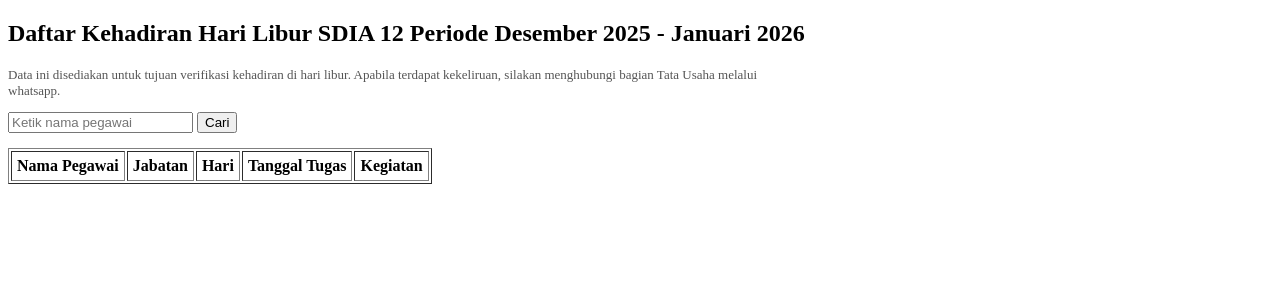
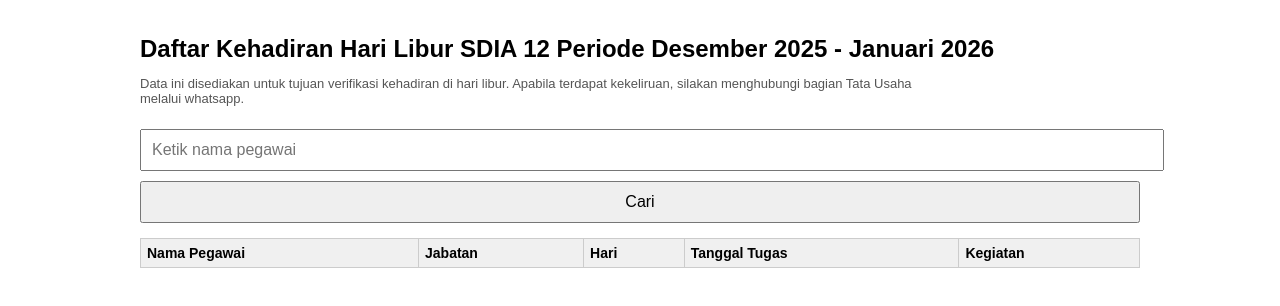
Before and after one commit to ghulaaman/Kegiatan-Hari-Libur-SDIA-12, a plain HTML site: page index.html in a window 1280 px wide. Drawn offline with Linux system fonts and the light colour scheme.

Commit message:
Add files via upload

```diff
--- a/index.html
+++ b/index.html
@@ -2,8 +2,70 @@
 <html lang="id">
 <head>
 <meta charset="UTF-8">
-<title>Daftar Kehadiran Hari Libur SDIA 12 Periode Desember 2025 - Januari 2026</title>
+<meta name="viewport" content="width=device-width, initial-scale=1">
+
+<title>Daftar Kehadiran Hari Libur — Desember 2026</title>
+
+<style>
+  body {
+    font-family: Arial, sans-serif;
+    padding: 15px;
+    max-width: 1000px;
+    margin: auto;
+  }
+
+  h2 {
+    margin-bottom: 5px;
+  }
+
+  p {
+    font-size: 13px;
+    color: #555;
+    max-width: 800px;
+  }
+
+  input, button {
+    width: 100%;
+    padding: 10px;
+    font-size: 16px;
+    margin-top: 10px;
+  }
+
+  button {
+    cursor: pointer;
+  }
+
+  table {
+    width: 100%;
+    border-collapse: collapse;
+    margin-top: 15px;
+    font-size: 14px;
+  }
+
+  th, td {
+    border: 1px solid #ccc;
+    padding: 6px;
+    text-align: left;
+  }
+
+  th {
+    background: #f0f0f0;
+  }
+
+  @media (max-width: 600px) {
+    table {
+      display: block;
+      overflow-x: auto;
+      white-space: nowrap;
+    }
+
+    .hide-mobile {
+      display: none;
+    }
+  }
+</style>
 </head>
+
 <body>
 
 <h2>Daftar Kehadiran Hari Libur SDIA 12 Periode Desember 2025 - Januari 2026</h2>
```
